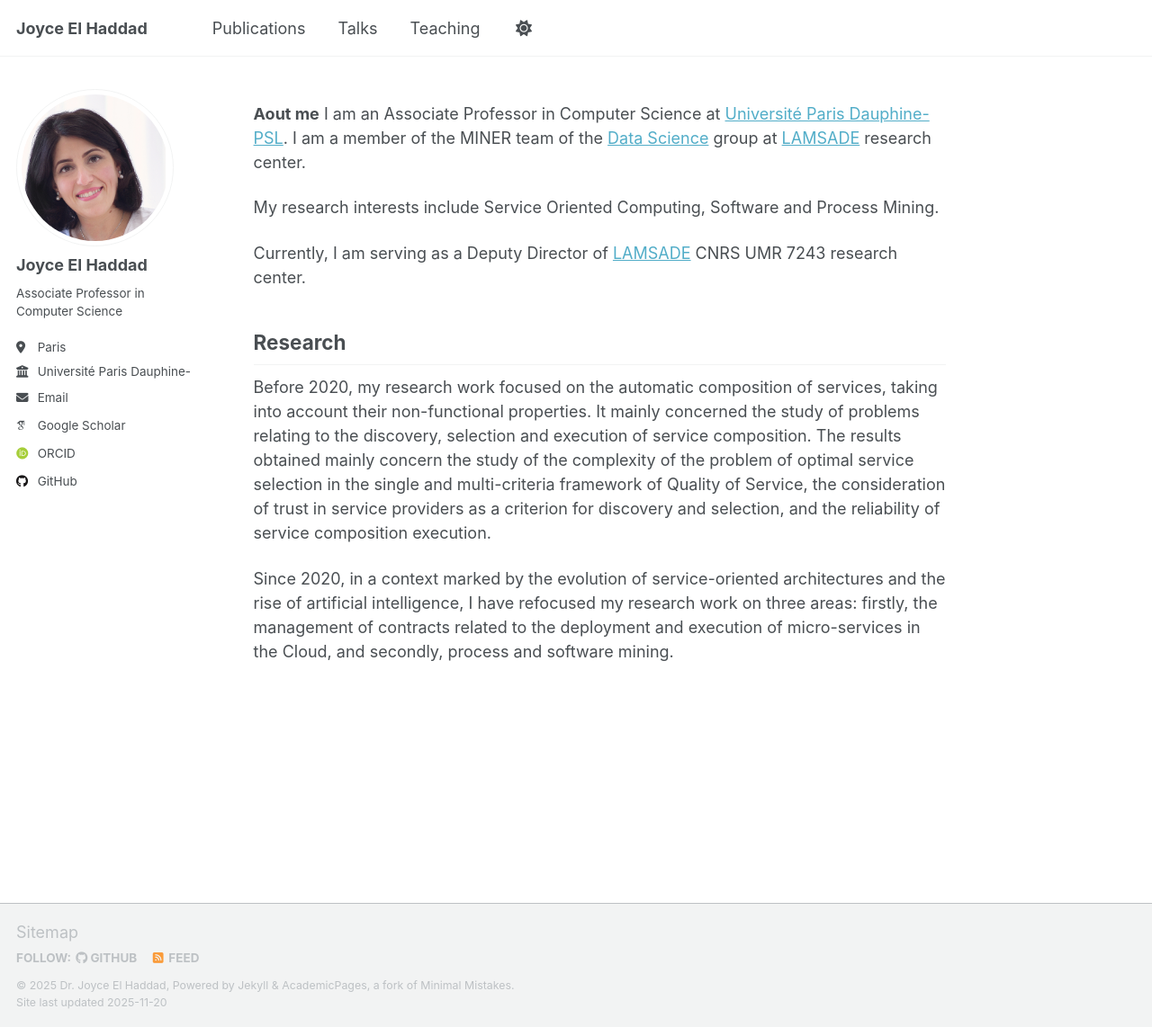
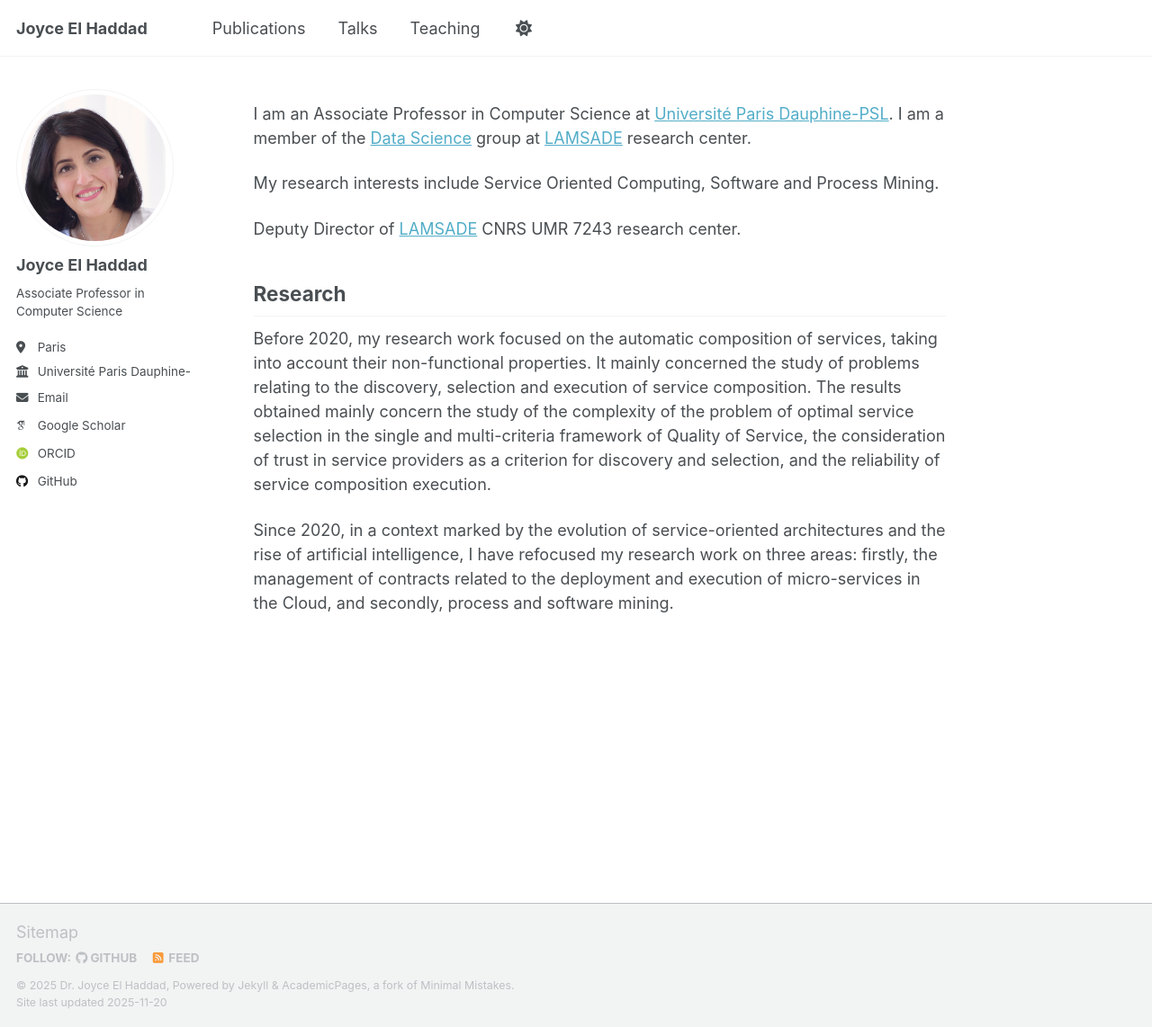
Before and after one commit to joyceelhaddad/joyceelhaddad.github.io, a Jekyll site: the page built from _pages/about.md, in a window 1280 px wide and 1142 px high. Shown: the whole window at 90% size. Built offline with Jekyll 4.4.1, drawn with Linux system fonts in a browser that asks for light colours; some web fonts are replaced; a script that is not in the unit is left out.

Commit message:
Update about.md

```diff
--- a/_pages/about.md
+++ b/_pages/about.md
@@ -7,12 +7,11 @@ redirect_from:
   - /about.html
 ---
 
-**Aout me**
-I am an Associate Professor in Computer Science at [Université Paris Dauphine-PSL](https://dauphine.psl.eu/). I am a member of the MINER team of the [Data Science](https://www.lamsade.dauphine.fr/en/research/groups/data-science.html) group at [LAMSADE](https://www.lamsade.dauphine.fr/) research center.
+I am an Associate Professor in Computer Science at [Université Paris Dauphine-PSL](https://dauphine.psl.eu/). I am a member of the [Data Science](https://www.lamsade.dauphine.fr/en/research/groups/data-science.html) group at [LAMSADE](https://www.lamsade.dauphine.fr/) research center.
 
 My research interests include Service Oriented Computing, Software and Process Mining.
 
-Currently, I am serving as a Deputy Director of [LAMSADE](https://www.lamsade.dauphine.fr/) CNRS UMR 7243 research center.
+Deputy Director of [LAMSADE](https://www.lamsade.dauphine.fr/) CNRS UMR 7243 research center.
 
 
 Research
```
